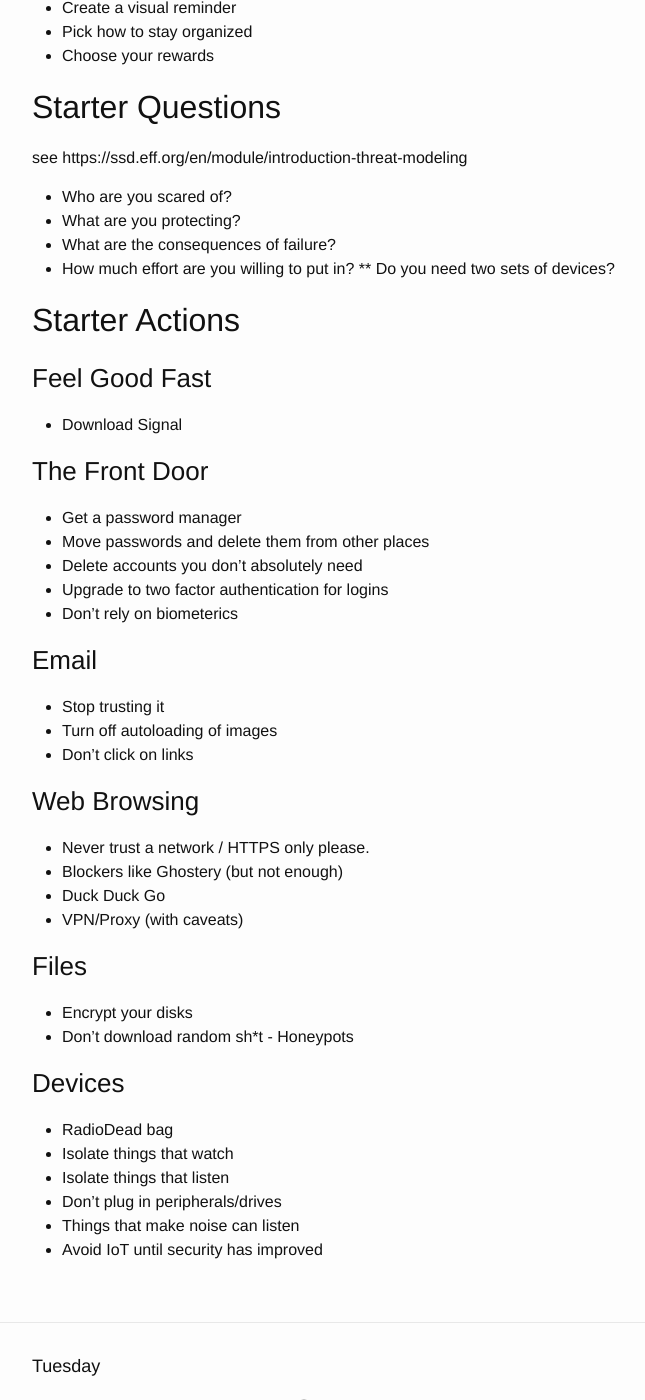
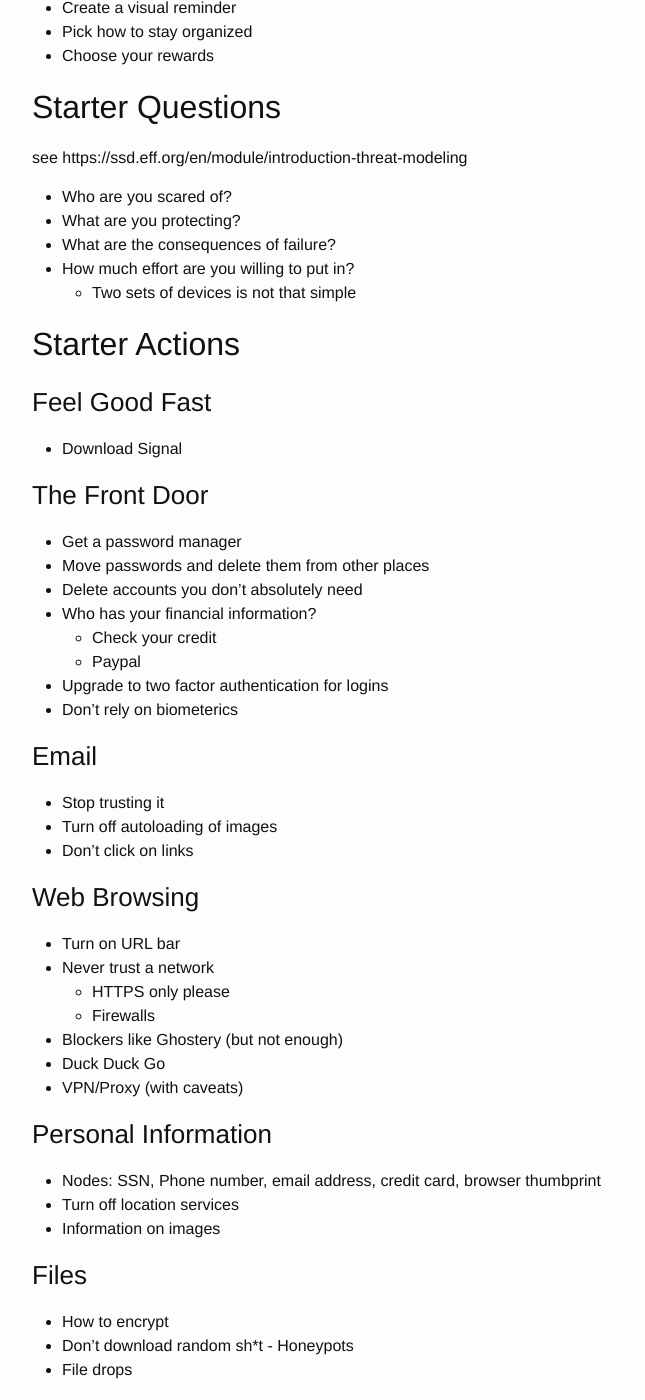
Before and after one commit to CRASHSpace/tuesday, a Jekyll site: the page built from _start/starter_checklist.md, in a window 1280 px wide and 1400 px high, scrolled down 255 px. Shown: the whole window, without its empty margins (238-883 px from the left). Built offline with Jekyll 4.4.1, drawn with Linux system fonts in a browser that asks for light colours.

Commit message:
More checklist creations

```diff
--- a/_start/starter_checklist.md
+++ b/_start/starter_checklist.md
@@ -21,7 +21,7 @@ see https://ssd.eff.org/en/module/introduction-threat-modeling
 * What are you protecting?
 * What are the consequences of failure?
 * How much effort are you willing to put in?
-** Do you need two sets of devices?
+  * Two sets of devices is not that simple
 
 ## Starter Actions
 
@@ -32,6 +32,9 @@ see https://ssd.eff.org/en/module/introduction-threat-modeling
 * Get a password manager
 * Move passwords and delete them from other places
 * Delete accounts you don't absolutely need
+* Who has your financial information?
+  * Check your credit
+  * Paypal
 * Upgrade to two factor authentication for logins
 * Don't rely on biometerics
 
@@ -41,14 +44,23 @@ see https://ssd.eff.org/en/module/introduction-threat-modeling
 * Don't click on links
 
 ### Web Browsing
-* Never trust a network / HTTPS only please.
+* Turn on URL bar
+* Never trust a network
+  * HTTPS only please
+  * Firewalls
 * Blockers like Ghostery (but not enough)
 * Duck Duck Go
 * VPN/Proxy (with caveats)
 
+### Personal Information
+* Nodes: SSN, Phone number, email address, credit card, browser thumbprint
+* Turn off location services
+* Information on images
+
 ### Files
-* Encrypt your disks
+* How to encrypt
 * Don't download random sh*t - Honeypots
+* File drops
 
 ### Devices
 * RadioDead bag
```
Also changed, not shown: _sweep/sweep_checklist.md (added, +37 -0 lines).
